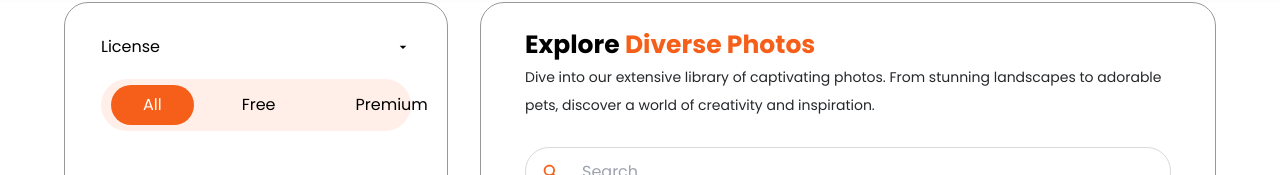
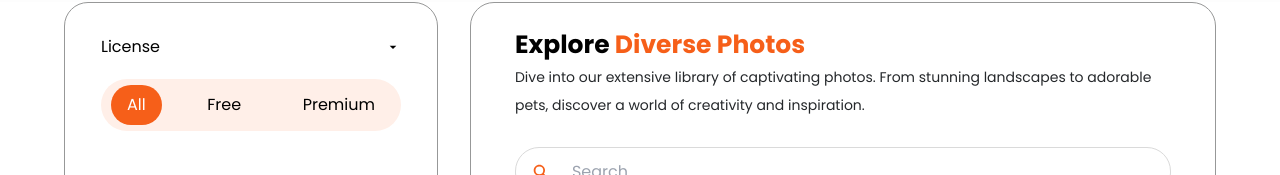
Before and after one commit to rahatcse5bu/Amulette-Website, a React (Vite) app: page /photos-library in a window 1280 px wide. Shown: the part 117-292 px from the top of the page. Built offline with nearby package versions, Linux system fonts and the light colour scheme.

Commit message:
fixed photos library  issue

```diff
--- a/src/components/PhotosLibrary/License/LicenseTabs.jsx
+++ b/src/components/PhotosLibrary/License/LicenseTabs.jsx
@@ -11,7 +11,7 @@ const LicenseTabs = () => {
 				onClick={() => dispatch(setLicense("all"))}
 				className={`tab-item all ${
 					license === "all" ? "bg-primaryColor text-white" : ""
-				} px-8 py-2 rounded-full cursor-pointer`}
+				} px-4 py-2 rounded-full cursor-pointer`}
 			>
 				All
 			</div>
@@ -19,7 +19,7 @@ const LicenseTabs = () => {
 				onClick={() => dispatch(setLicense("free"))}
 				className={`tab-item free ${
 					license === "free" ? "bg-primaryColor text-white" : ""
-				} px-8 py-2 rounded-full cursor-pointer`}
+				} px-4 py-2 rounded-full cursor-pointer`}
 			>
 				Free
 			</div>
@@ -27,7 +27,7 @@ const LicenseTabs = () => {
 				onClick={() => dispatch(setLicense("premium"))}
 				className={`tab-item premium ${
 					license === "premium" ? "bg-primaryColor text-white" : ""
-				} px-8 py-2 rounded-full cursor-pointer`}
+				} px-4 py-2 rounded-full cursor-pointer`}
 			>
 				Premium
 			</div>
--- a/src/components/PhotosLibrary/PhotoCard/PhotoCard.jsx
+++ b/src/components/PhotosLibrary/PhotoCard/PhotoCard.jsx
@@ -3,8 +3,11 @@ const PhotoCard = ({ photo }) => {
 	return (
 		<div className="photo-card relative w-full h-full">
 			{photo.isDimond && (
-				<div className=" w-4 h-4 badge absolute md:top-4 md:right-4 right-[20%] top-[10%]  z-30 rounded-[86px]">
-					<img src="Images/PhotosLibrary/Dimond.svg" />
+				<div className=" w-[25px] h-[28px] badge absolute md:top-4 md:right-4 right-[20%] top-[10%]  z-30 rounded-[86px]">
+					<img
+						src="Images/PhotosLibrary/Dimond.svg"
+						className="w-full h-full"
+					/>
 				</div>
 			)}
 			<img
```
